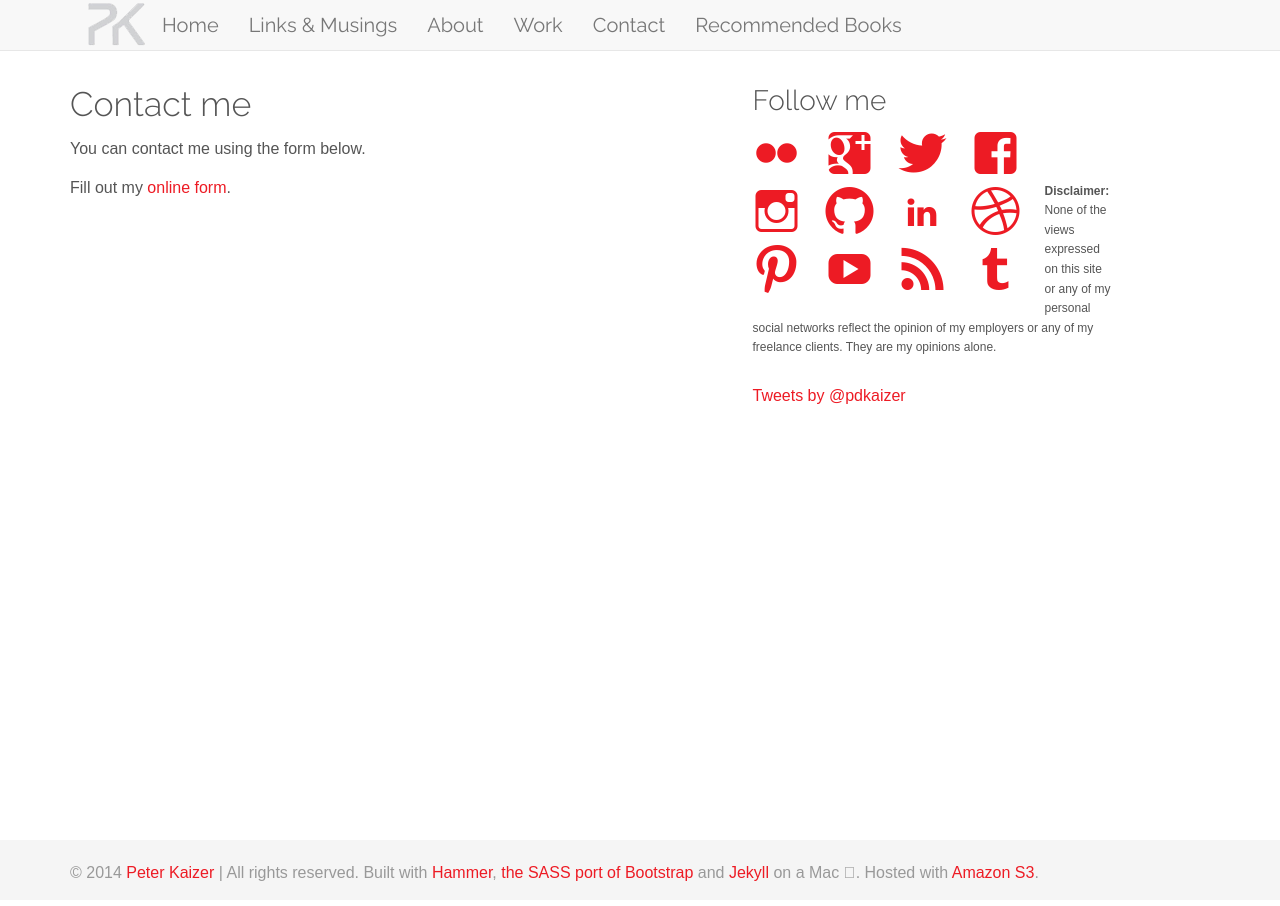
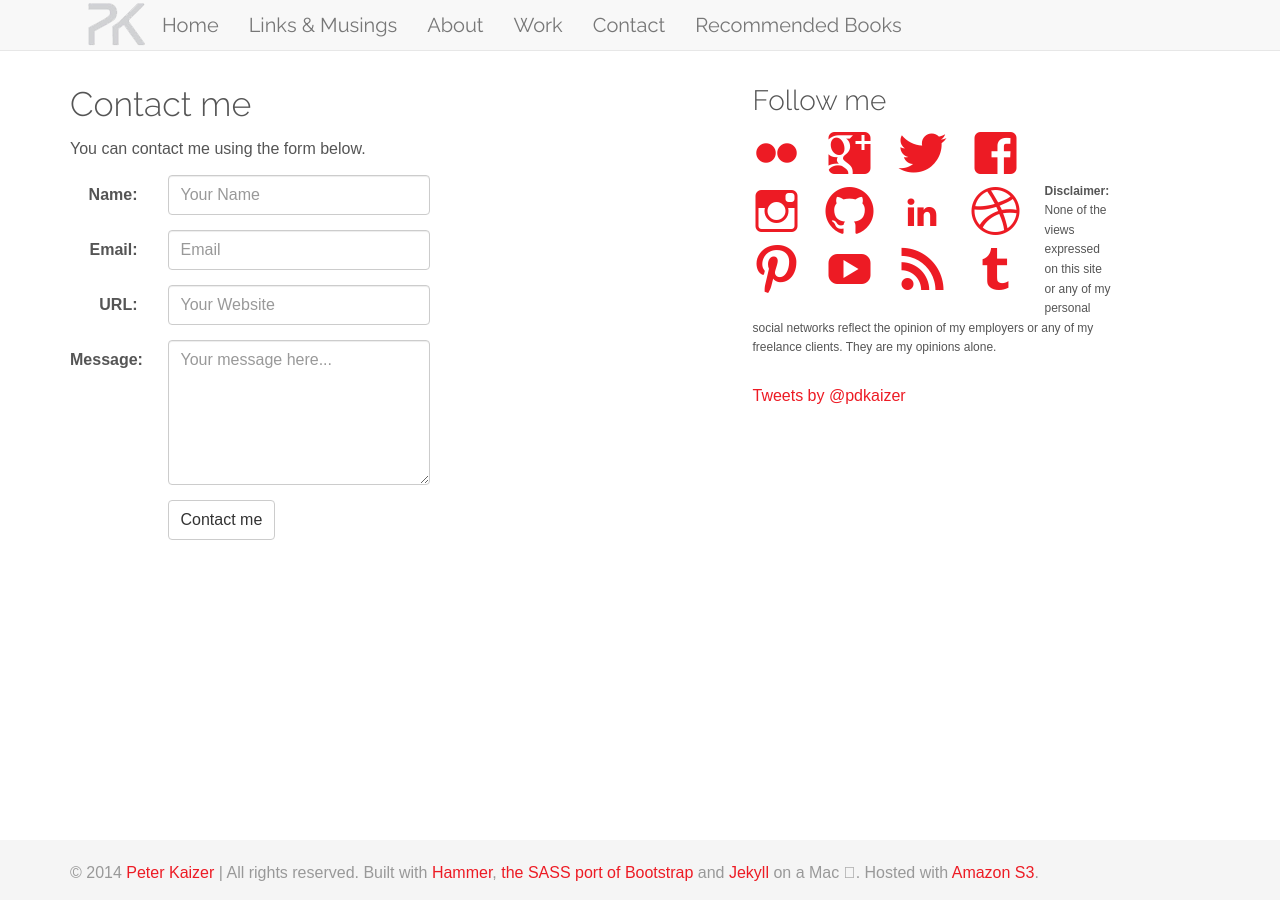
Before and after one commit to pdkaizer/new-jekyll-site, a Jekyll site: the page built from contact/index.html, in a window 1280 px wide. Built offline with Jekyll 4.4.1, drawn with Linux system fonts in a browser that asks for light colours; nearby versions of some CDN libraries; some web fonts are replaced; library files that are not in the unit come from our copies; comment, search, counter and statistics services are not loaded.

Commit message:
Updates to contact page

```diff
--- a/contact/index.html
+++ b/contact/index.html
@@ -7,20 +7,39 @@
 
 <p>You can contact me using the form below.</p>
 
-<div id="wufoo-z7x4a3">
-Fill out my <a href="http://pdkaizer.wufoo.com/forms/z7x4a3">online form</a>.
-</div>
-<script type="text/javascript">var z7x4a3;(function(d, t) {
-var s = d.createElement(t), options = {
-'userName':'pdkaizer',
-'formHash':'z7x4a3',
-'autoResize':true,
-'height':'480',
-'async':true,
-'header':'show'};
-s.src = ('https:' == d.location.protocol ? 'https://' : 'http://') + 'wufoo.com/scripts/embed/form.js';
-s.onload = s.onreadystatechange = function() {
-var rs = this.readyState; if (rs) if (rs != 'complete') if (rs != 'loaded') return;
-try { z7x4a3 = new WufooForm();z7x4a3.initialize(options);z7x4a3.display(); } catch (e) {}};
-var scr = d.getElementsByTagName(t)[0], par = scr.parentNode; par.insertBefore(s, scr);
-})(document, 'script');</script>
+<form accept-charset="UTF-8" action="https://formkeep.com/f/bc39663a56cd" method="POST" class="form-horizontal" role="form">
+			<input type="hidden" name="utf8" value="✓">
+            <div class="form-group">
+              <label for="name" class="col-sm-2 control-label">Name:</label>
+              <div class="col-sm-6">
+                <input type="name" class="form-control" name="name" placeholder="Your Name">
+              </div>
+            </div>
+
+            <div class="form-group">
+              <label for="email" class="col-sm-2 control-label">Email:</label>
+              <div class="col-sm-6">
+                <input type="email" name="email" class="form-control" placeholder="Email">
+              </div>
+            </div>
+
+            <div class="form-group">
+              <label for="url" class="col-sm-2 control-label">URL:</label>
+              <div class="col-sm-6">
+                <input type="url" name="url" class="form-control" placeholder="Your Website">
+              </div>
+            </div>
+
+            <div class="form-group">
+              <label for="message" class="col-sm-2 control-label">Message:</label>
+              <div class="col-sm-6">
+                <textarea class="form-control" name="message" placeholder="Your message here..." rows="5"></textarea>
+              </div>
+            </div>
+
+            <div class="form-group">
+              <div class="col-sm-offset-2 col-sm-10">
+                <button type="submit" class="btn btn-default">Contact me</button>
+              </div>
+            </div>
+          </form>
```
Also changed, not shown: index.html (+13 -6 lines), thankyou/index.html (added, +10 -0 lines), images/2015/dotgovdesignconference.png (added), images/portfolio/design-farm-1200.jpg (added), images/portfolio/fred-caruso-1200.jpg (added), images/portfolio/hsg-1200.jpg (added).
